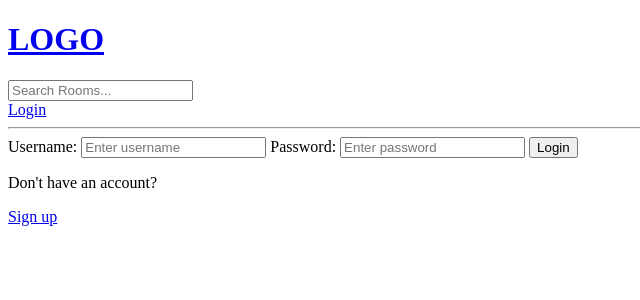
After one commit to Anas-Shakeel/studybuddy-webapp, a Django app: page /login/ in a window 1280 px wide. The commit adds this page. Shown: the top 300 px of the page, without its empty margins (0-640 px from the left). Run offline with Django 5.2, Linux system fonts and the light colour scheme.

Commit message:
Add user authentication

```diff
--- a/studybud/base/templates/base/home.html
+++ b/studybud/base/templates/base/home.html
@@ -36,8 +36,10 @@
         <div>
             {% for room in rooms %}
             <div>
+                {% if request.user == room.host %}
                 <a href="{% url 'update_room' room.id %}">Edit</a>
                 <a href="{% url 'delete_room' room.id %}">Delete</a>
+                {% endif %}
                 <span>@{{ room.host.username }}</span>
                 <h5>{{ room.id }} -- <a href="{% url 'room' room.id %}">{{ room.name }}</a></h5>
                 <small>{{room.topic.name}}</small>
--- /dev/null
+++ b/studybud/base/templates/base/login_register.html
@@ -0,0 +1,34 @@
+{% extends "layout.html" %} {% block content %} {% if page == "login" %}
+
+<div>
+    <form action="" method="post">
+        {% csrf_token %}
+
+        <label for="username">Username:</label>
+        <input type="text" name="username" id="username" placeholder="Enter username" />
+
+        <label for="username">Password:</label>
+        <input type="password" name="password" id="password" placeholder="Enter password" />
+
+        <input type="submit" value="Login" />
+    </form>
+
+    <p>Don't have an account?</p>
+    <a href="{% url 'register' %}">Sign up</a>
+</div>
+
+{% else %}
+
+<div>
+    <form action="" method="post">
+        {% csrf_token %}
+
+        {{form.as_p}}
+
+        <input type="submit" value="Register" />
+    </form>
+    <p>Already a user?</p>
+    <a href="{% url 'login' %}">Login</a>
+</div>
+
+{% endif %} {% endblock content %}
--- a/studybud/base/urls.py
+++ b/studybud/base/urls.py
@@ -3,6 +3,9 @@ from . import views
 
 
 urlpatterns = [
+    path("login/", views.login_page, name="login"),
+    path("logout/", views.logout_user, name="logout"),
+    path("register/", views.register_page, name="register"),
     path("", views.home, name="home"),
     path("room/<str:pk>/", views.room, name="room"),
     path("create-room/", views.create_room, name="create_room"),
--- a/studybud/base/views.py
+++ b/studybud/base/views.py
@@ -1,15 +1,65 @@
-from django.shortcuts import render, redirect
+from django.shortcuts import render, redirect, HttpResponse
 from django.db.models import Q
+from django.contrib.auth.decorators import login_required
+from django.contrib.auth import login, logout, authenticate
+from django.contrib.auth.models import User
+from django.contrib.auth.forms import UserCreationForm
+from django.contrib import messages
+
 from .models import Room, Topic
 from .forms import RoomForm
 
+
 # Create your views here.
 
-rooms = [
-    {"id": 1, "name": "Let's learn python"},
-    {"id": 2, "name": "Design with me"},
-    {"id": 3, "name": "Frontend developers"},
-]
+
+def login_page(request):
+    page = "login"
+
+    if request.user.is_authenticated:
+        return redirect("home")
+
+    if request.method == "POST":
+        username = request.POST.get("username").lower()
+        password = request.POST.get("password")
+
+        try:
+            user = User.objects.get(username=username)
+        except:
+            messages.error(request, "User does not exist")
+
+        user = authenticate(request, username=username, password=password)
+
+        if user is not None:
+            login(request, user=user)
+            return redirect("home")
+        else:
+            messages.error(request, "Username or password is incorrect")
+
+    return render(request, "base/login_register.html", {"page": page})
+
+
+def logout_user(request):
+    logout(request)
+    return redirect("home")
+
+
+def register_page(request):
+    page = "register"
+    form = UserCreationForm()
+
+    if request.method == "POST":
+        form = UserCreationForm(request.POST)
+        if form.is_valid():
+            user = form.save(commit=False)
+            user.username = user.username.lower()
+            user.save()
+            login(request, user)
+            return redirect("home")
+        else:
+            messages.error(request, "An error occurred during registration")
+
+    return render(request, "base/login_register.html", {"page": page, "form": form})
 
 
 def home(request):
@@ -36,6 +86,7 @@ def room(request, pk):
     return render(request, "base/room.html", context=context)
 
 
+@login_required(login_url="/login")
 def create_room(request):
     form = RoomForm()
 
@@ -48,9 +99,13 @@ def create_room(request):
     return render(request, "base/room_form.html", context={"form": form})
 
 
+@login_required(login_url="/login")
 def update_room(request, pk):
     room = Room.objects.get(id=pk)
     form = RoomForm(instance=room)
+
+    if request.user != room.host:
+        return HttpResponse("You are not allowed to update this room.")
 
     if request.method == "POST":
         form = RoomForm(request.POST, instance=room)
@@ -61,8 +116,13 @@ def update_room(request, pk):
     return render(request, "base/room_form.html", context={"form": form})
 
 
+@login_required(login_url="/login")
 def delete_room(request, pk):
     room = Room.objects.get(id=pk)
+
+    if request.user != room.host:
+        return HttpResponse("You are not allowed to delete this room.")
+
     if request.method == "POST":
         room.delete()
         return redirect("home")
--- a/studybud/templates/layout.html
+++ b/studybud/templates/layout.html
@@ -9,6 +9,15 @@
         <!--Navbar-->
         {% include "navbar.html" %}
 
+        <!--Messages-->
+        {% if messages %}
+        <ul class="messages">
+            {% for message in messages %}
+            <li>{{message}}</li>
+            {% endfor %}
+        </ul>
+        {% endif %}
+
         <!--Content-->
         {% block content %} {% endblock content %}
     </body>
--- a/studybud/templates/navbar.html
+++ b/studybud/templates/navbar.html
@@ -6,4 +6,13 @@
     <input type="text" name="q" placeholder="Search Rooms..." />
 </form>
 
+{% if request.user.is_authenticated %}
+<p>Hello, {{request.user.username}}</p>
+<a href="{% url 'logout' %}">Logout</a>
+
+{% else %}
+<a href="{% url 'login' %}">Login</a>
+
+{% endif %}
+
 <hr />
```
Also changed, not shown: 1 other file.
